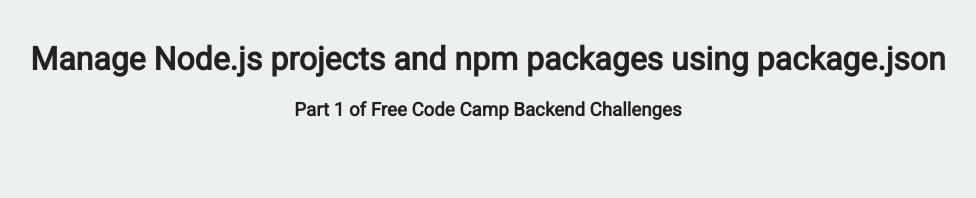
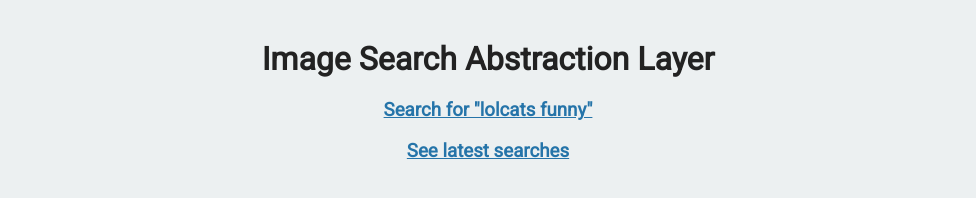
Before and after one commit to eveningskyline/image-search-abstraction-layer, a website: page views/index.html in a window 1280 px wide. Shown: the whole page, without its empty margins (152-1128 px from the left). Drawn offline with Linux system fonts and the light colour scheme.

Commit message:
Checkpoint

```diff
--- a/views/index.html
+++ b/views/index.html
@@ -10,9 +10,10 @@
 
    <body>
       <div class="container">
-         <h1>Manage Node.js projects and npm packages using package.json</h1>
-         <h3>Part 1 of Free Code Camp Backend Challenges</h3>
-      </div>
+         <h1>Image Search Abstraction Layer</h1>
+         <h3><a href="https://first-kitty.glitch.me/api/imagesearch/lolcats%20funny?offset=10">Search for "lolcats funny"</a></h3>
+         <h3><a href="https://first-kitty.glitch.me/api/latest/imagesearch">See latest searches</a></h3>
+        </div>
    </body>
 
 </html>
```
Also changed, not shown: 2 other files.
